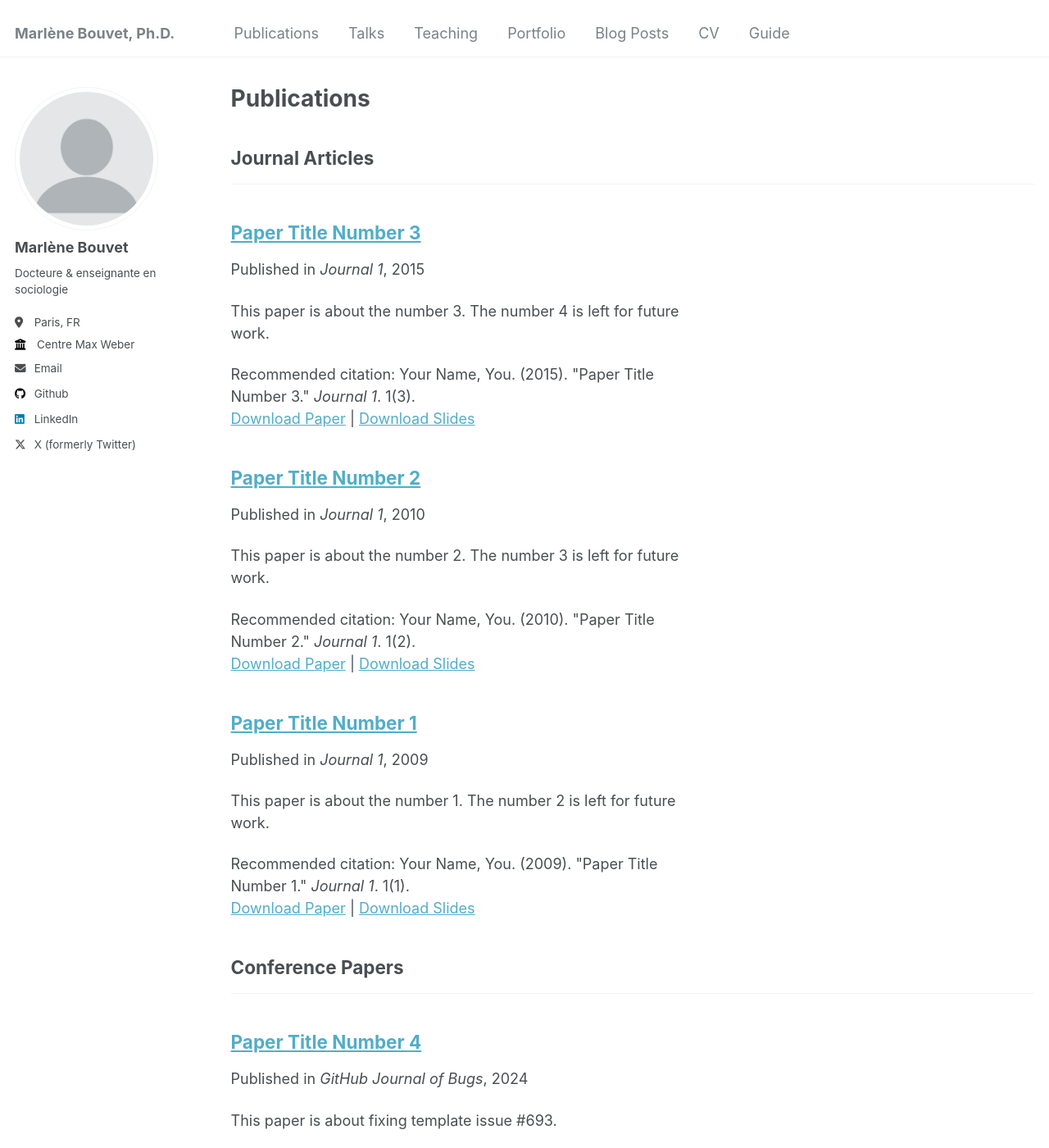
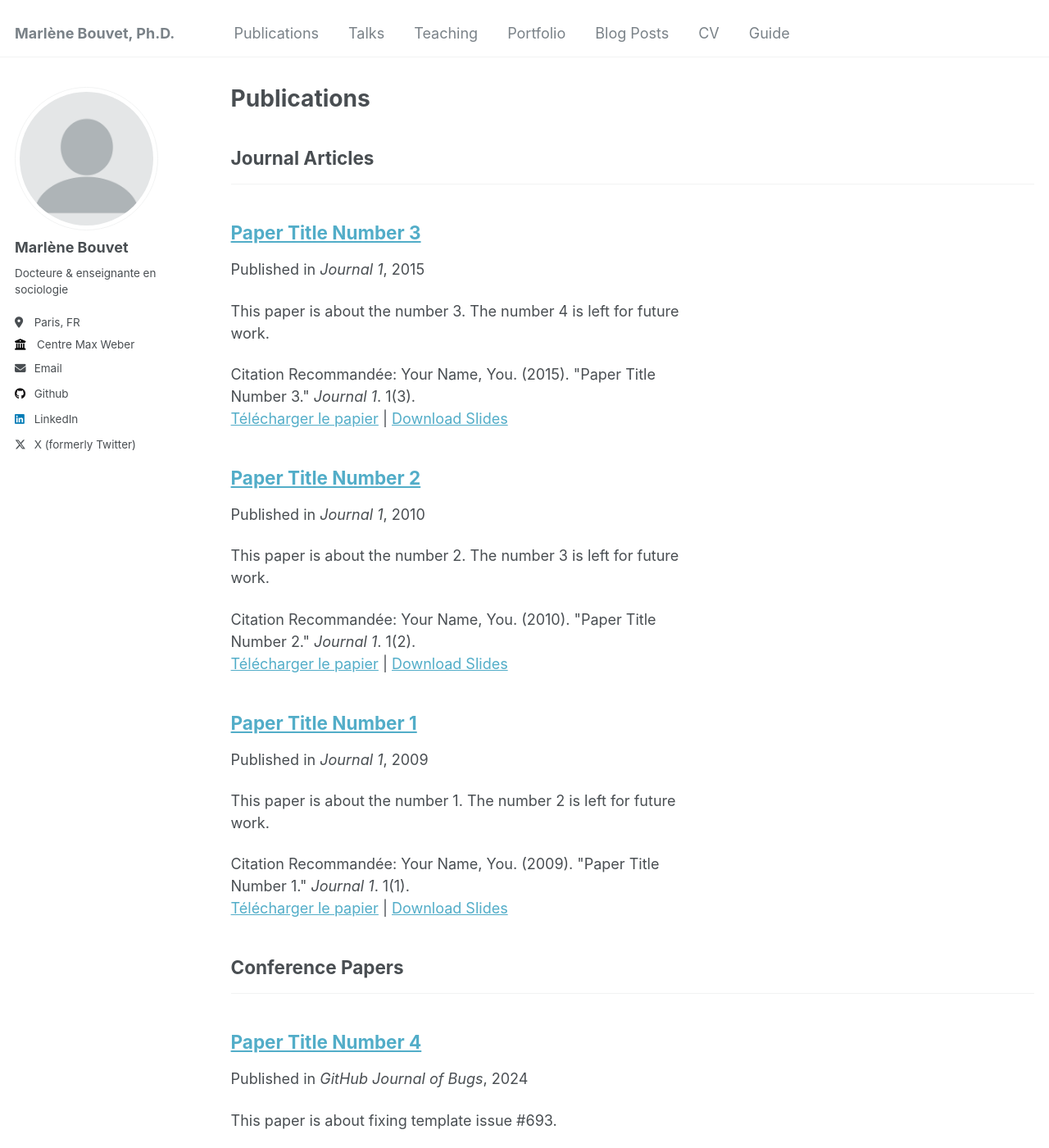
Before and after one commit to marlenebouvet/marlenebouvet.fr, a Jekyll site: the page built from _pages/publications.html, in a window 1280 px wide and 1400 px high. Shown: the whole window at 82% size. Built offline with Jekyll 4.4.1, drawn with Linux system fonts in a browser that asks for light colours; some of the changed text lies outside the part shown.

Commit message:
more internationalization

```diff
--- a/_data/ui-text.yml
+++ b/_data/ui-text.yml
@@ -39,6 +39,9 @@ en: &DEFAULT_EN
   comment_success_msg        : "Thanks for your comment! It will show on the site once it has been approved."
   comment_error_msg          : "Sorry, there was an error with your submission. Please make sure all required fields have been completed and try again."
   loading_label              : "Loading..."
+  recommended_citation	     : "Recommended citation:"
+  dwnl_paper		     : "Download Paper"
+  dwnl_slides		     : "Download Slides"
 en-US:
   <<: *DEFAULT_EN
 en-CA:
@@ -131,6 +134,10 @@ fr: &DEFAULT_FR
   comment_success_msg        :
   comment_error_msg          :
   loading_label              :
+  recommended_citation	     : "Citation Recommandée:"
+  dwnl_paper		     : "Télécharger le papier"
+  dwnl_slides		     : "Télécharger les slides"
+
 fr-FR:
   <<: *DEFAULT_FR
 fr-BE:
--- a/_includes/archive-single.html
+++ b/_includes/archive-single.html
@@ -53,17 +53,17 @@
     {% endif %}
 
     {% if post.citation and post.paperurl and post.slidesurl %}
-      <p>Recommended citation: {{ post.citation }}<br /><a href="{{ post.paperurl }}">Download Paper</a> | <a href="{{ post.slidesurl }}">Download Slides</a></p>
+      <p>{{ site.data.ui-text[site.locale].recommended_citation | default: "Recommended citation: }} {{ post.citation }}<br /><a href="{{ post.paperurl }}">{{ site.data.ui-text[site.locale].dwnl_paper | default: "Download Paper" }}</a> | <a href="{{ post.slidesurl }}">Download Slides</a></p>
     {% elsif post.citation and post.paperurl %}
-      <p>Recommended citation: {{ post.citation }}<br /><a href="{{ post.paperurl }}">Download Paper</a></p>
+      <p>{{ site.data.ui-text[site.locale].recommended_citation | default: "Recommended citation: }} {{ post.citation }}<br /><a href="{{ post.paperurl }}">{{ site.data.ui-text[site.locale].dwnl_paper | default: "Download Paper" }}</a></p>
     {% elsif post.citation and post.slidesurl %}
-      <p>Recommended citation: {{ post.citation }}<br /><a href="{{ post.slidesurl }}">Download Slides</a></p>
+      <p>{{ site.data.ui-text[site.locale].recommended_citation | default: "Recommended citation: }} {{ post.citation }}<br /><a href="{{ post.slidesurl }}">Download Slides</a></p>
     {% elsif post.citation %}
-      <p>Recommended citation: {{ post.citation }}</p>
+      <p>{{ site.data.ui-text[site.locale].recommended_citation | default: "Recommended citation: }} {{ post.citation }}</p>
     {% elsif post.paperurl %}
-      <p><a href=" {{ post.paperurl }} ">Download Paper</a></p>
+      <p><a href=" {{ post.paperurl }} ">{{ site.data.ui-text[site.locale].dwnl_paper | default: "Download Paper" }}</a></p>
     {% elsif post.slidesurl %}
-      <p>Download <a href="{{ post.slidesurl }}">Download Slides</a></p></p>
+      <p>Download <a href="{{ post.slidesurl }}">{{ site.data.ui-text[site.locale].dwnl_slides | default: "Download Slides" }}</a></p></p>
     {% endif %}
 
   </article>
```
